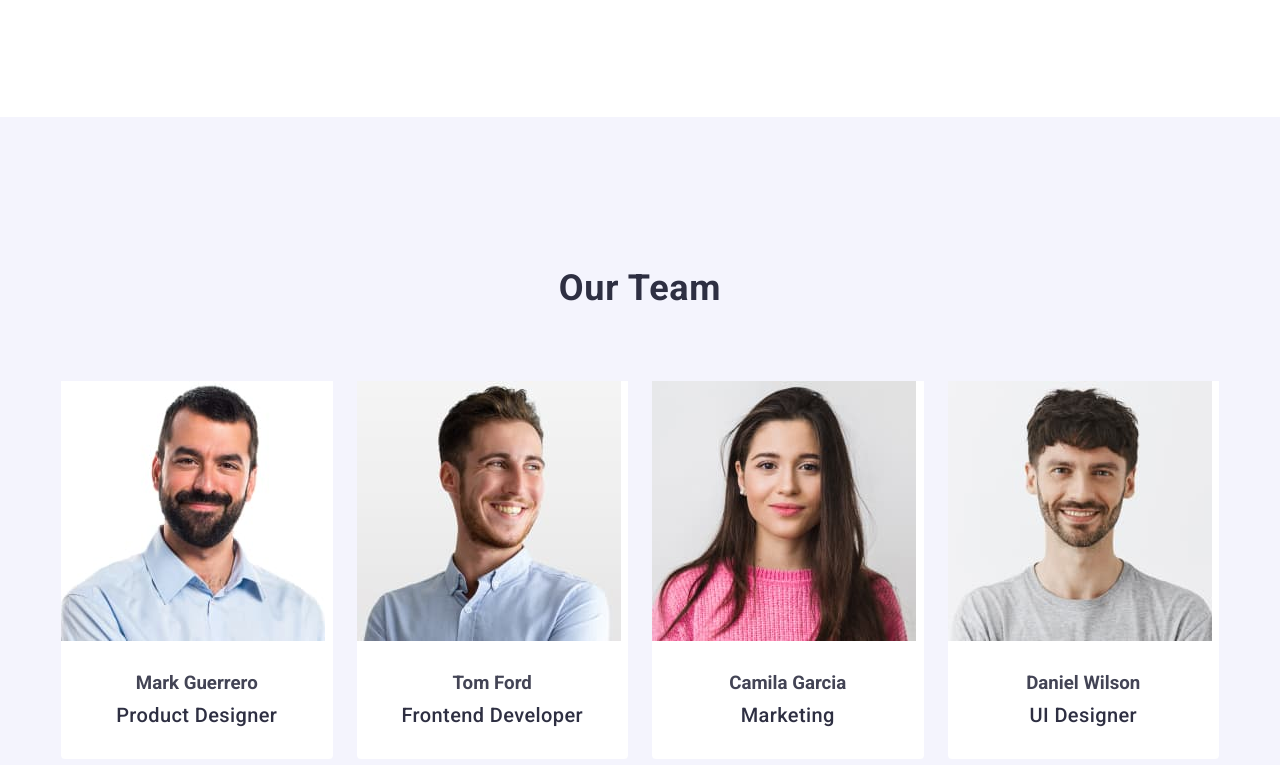
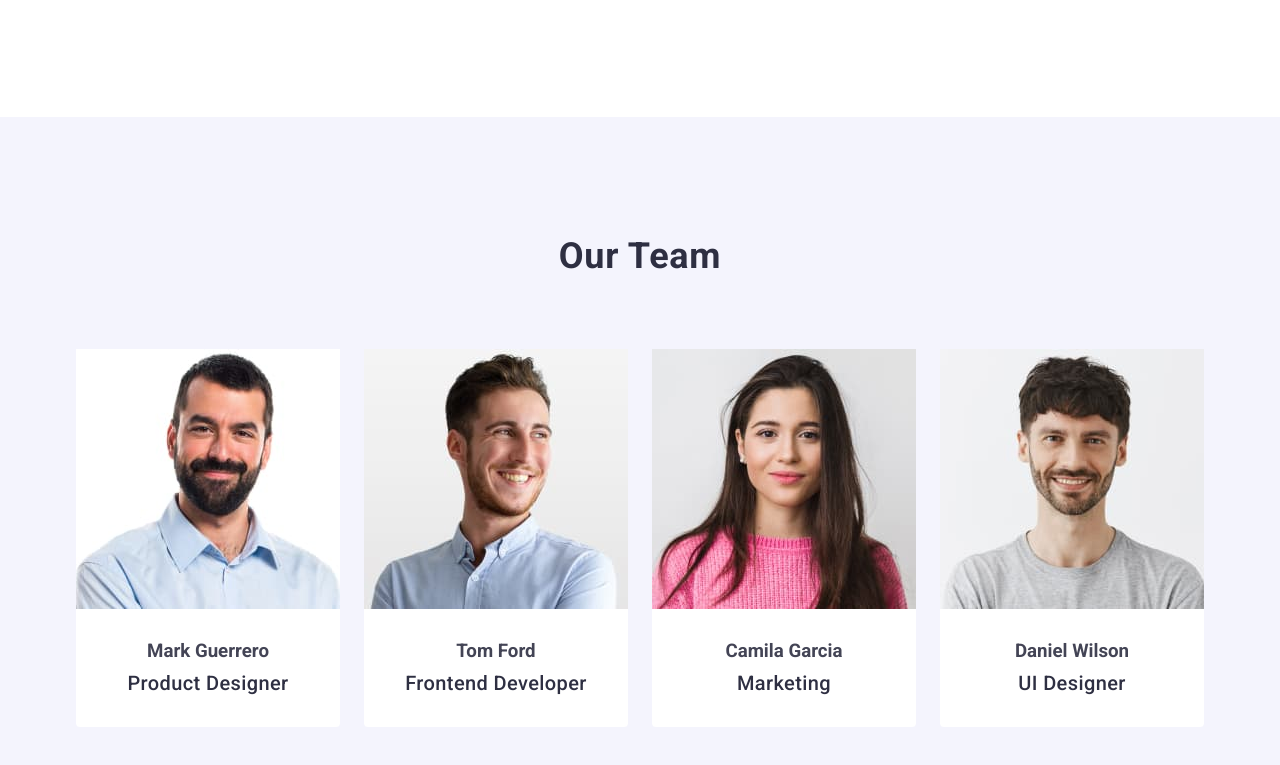
Before and after one commit to VZyma/goit-markup-hw-03, a plain HTML site: page index.html in a window 1280 px wide. Shown: the part 961-1726 px from the top of the page. Drawn offline with nearby package versions, Linux system fonts and the light colour scheme.

Commit message:
Update style

```diff
--- a/css/style.css
+++ b/css/style.css
@@ -258,11 +258,11 @@ color: #4D5AE5;
     padding-bottom: 120px;
 }
 
-.our-team-container {
+/* .our-team-container {
     width: 1158px;
     margin: 0 auto;
     padding: 32px 0;
-}
+} */
 
 .our-team-title {
     color: var(--second-title-color);
```
